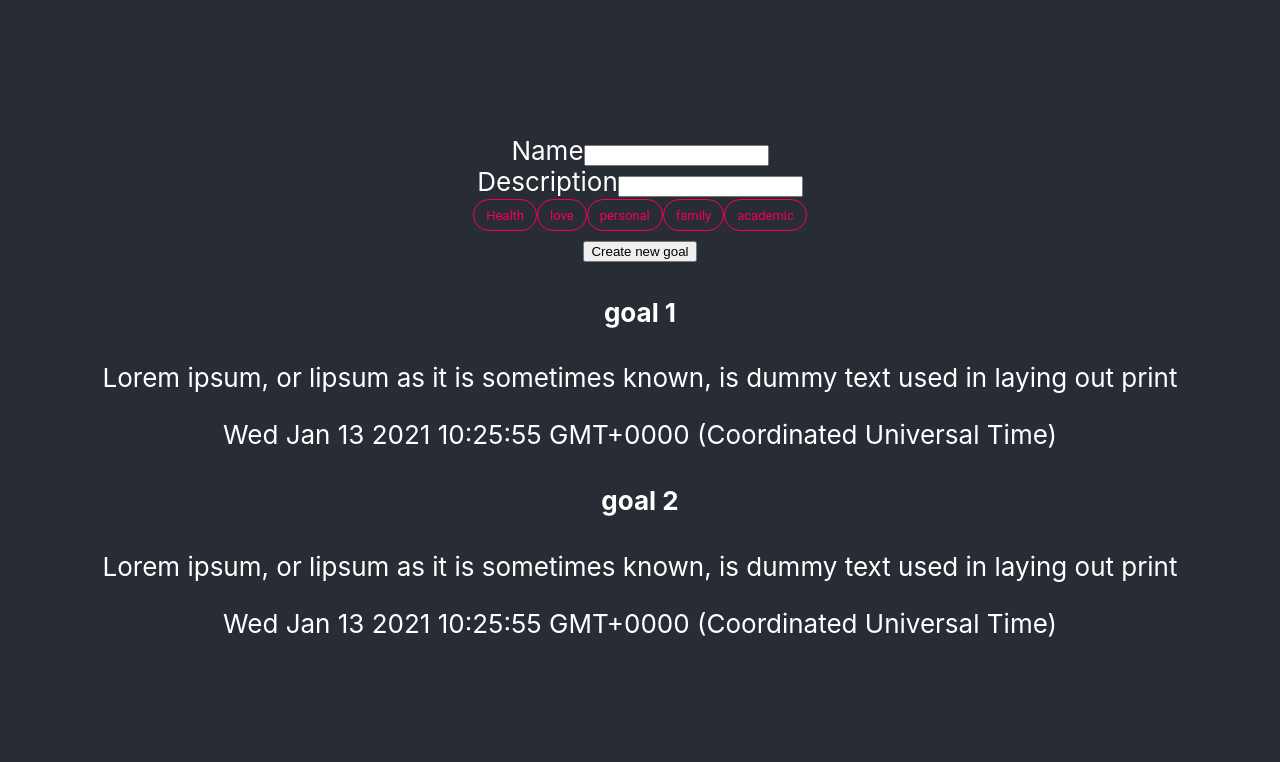
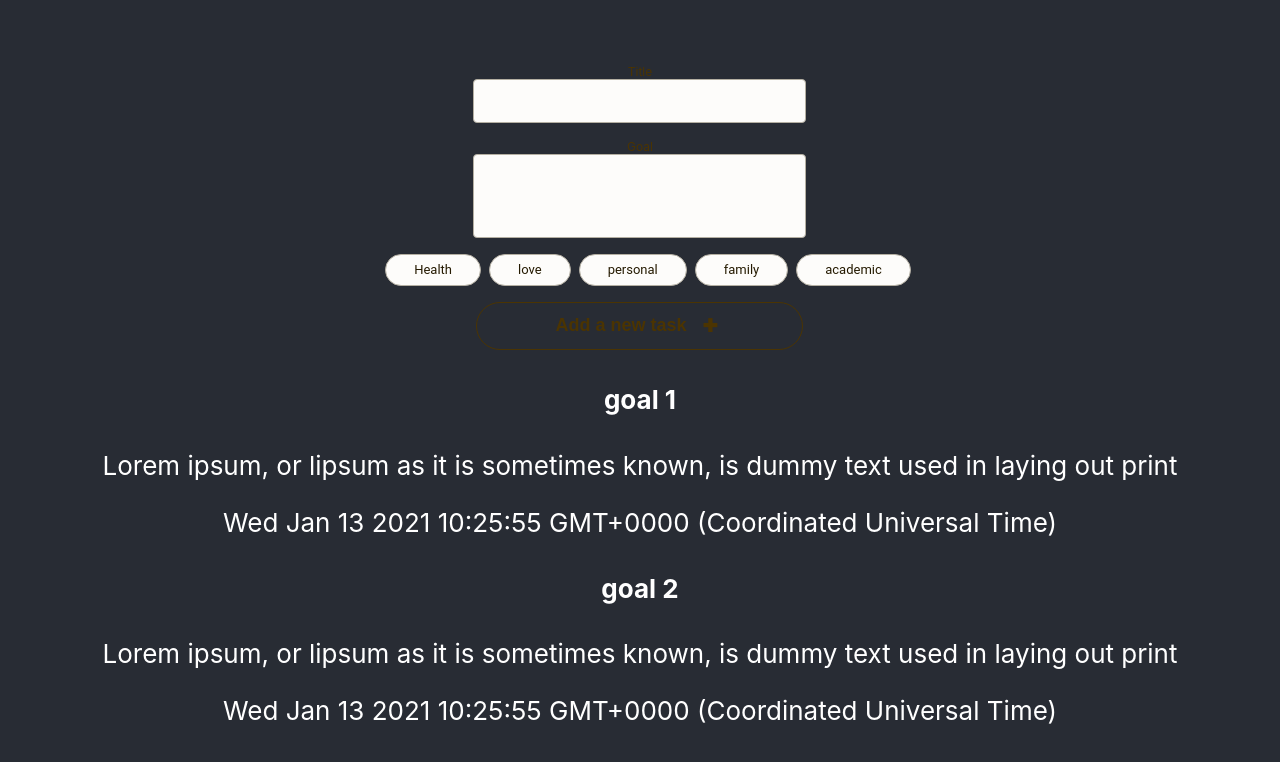
Before and after one commit to BhavyaCodes/get-it-done, a React (Create React App) app: page / in a window 1280 px wide. Shown: the top 762 px of the page. Built offline with nearby package versions, Linux system fonts and the light colour scheme.

Commit message:
Style goal form using styled-components and material-ui

```diff
--- a/src/components/HashTagSelector.jsx
+++ b/src/components/HashTagSelector.jsx
@@ -1,5 +1,6 @@
 import React from "react";
 import Chip from "@material-ui/core/Chip";
+import { withStyles } from '@material-ui/core/styles';
 
 function HashTagSelector({ hashTags, setHashTags, globalHashTags }) {
   const handleAddHashTag = (hashTag) => {
@@ -12,23 +13,58 @@ function HashTagSelector({ hashTags, setHashTags, globalHashTags }) {
     });
   };
 
+  const StyleChipActive = withStyles({
+    root: {
+      backgroundColor: '#F3CE7B',
+      color: '#251A01',
+      borderColor: '#B4AFA2',
+      padding: '4px 16px',
+      textSize: '18px',
+      marginRight: '8px',
+      "&&:hover": {
+        backgroundColor: "#f3ce7b"
+      },
+      "&&:focus": {
+        backgroundColor: "green"
+      }
+    }
+  })(Chip);
+
+  const StyleChipInactive = withStyles({
+    root: {
+      backgroundColor: '#FDFCFA',
+      color: '#251A01',
+      borderColor: '#B4AFA2',
+      padding: '4px 16px',
+      textSize: '18px',
+      margin: '16px 8px 16px 0',
+      "&&:hover": {
+        backgroundColor: "#f3ce7b"
+      },
+      "&&:focus": {
+        backgroundColor: "green"
+      }
+    }
+  })(Chip);
+
+
+
   return (
-    <div>
+    <div style={{ marginLeft: '24px'}}>
       {globalHashTags.map((hashTag) =>
         hashTags.includes(hashTag) ? (
-          <Chip
+          <StyleChipActive
             key={hashTag}
-            color="secondary"
             label={hashTag}
             clickable
             onClick={() => {
               handleRemoveHashTag(hashTag);
             }}
+            variant="outlined"
           />
         ) : (
-          <Chip
+          <StyleChipInactive
             key={hashTag}
-            color="secondary"
             label={hashTag}
             clickable
             onClick={() => {
--- a/src/components/NewGoalForm.jsx
+++ b/src/components/NewGoalForm.jsx
@@ -2,6 +2,9 @@ import { useState } from "react";
 import { v4 as uuidv4 } from "uuid";
 import useInputState from "../hooks/useInputState";
 import HashTagSelector from "./HashTagSelector";
+import styled, { css } from 'styled-components'
+import { StyledLabel } from '../styles/styled'
+
 
 function NewGoalForm({ setGoals, globalHashTags }) {
   const [name, setName, resetName] = useInputState("");
@@ -30,20 +33,54 @@ function NewGoalForm({ setGoals, globalHashTags }) {
     resetForm();
   };
 
+  const StyledButton = styled.button`
+  display: flex;
+  border-radius: 32px;
+  padding: 12px 0 12px 78px;
+  width: 327px;
+  background: transparent;
+  color: #4B3402;
+  border: 1px solid #4B3402;
+  font-size: 18px;
+  font-weight: 700;
+  height: 48px;
+  /* ${props => props.primary && css`
+    background: white;
+    color: black;
+  `} */
+`
+
+const StyledInput = styled.input`
+background: #FDFCFA;
+border: 1px solid #B4AFA2;
+border-radius: 4px;
+width: 327px;
+height: 40px;
+`
+const StyledInputLarge = styled.input`
+background: #FDFCFA;
+border: 1px solid #B4AFA2;
+border-radius: 4px;
+width: 327px;
+height: 80px;
+`
+
+
   return (
     <form onSubmit={handleFormSubmit}>
-      <label>Name</label>
-      <input value={name} onChange={setName} />
-      <br />
-      <label>Description</label>
-      <input value={desc} onChange={setDesc} />
-      <br />
+      <div style={{display: 'flex', justifyContent: 'center'}}><div>
+      <StyledLabel>Title</StyledLabel>
+      <StyledInput value={name} onChange={setName} />
+      <StyledLabel capitalize>Goal</StyledLabel>
+      <StyledInputLarge value={desc} onChange={setDesc} />
+      </div></div>
       <HashTagSelector
         hashTags={hashTags}
         setHashTags={setHashTags}
         globalHashTags={globalHashTags}
       />
-      <button type="submit">Create new goal</button>
+      {/* <button type="submit">Add a new task</button> */}
+      <div style={{display: 'flex', justifyContent: 'center'}}><StyledButton  type="submit">Add a new task<span style={{paddingLeft: '16px'}} >✚</span></StyledButton></div>
     </form>
   );
 }
--- /dev/null
+++ b/src/styles/styled.js
@@ -0,0 +1,12 @@
+import styled from 'styled-components';
+
+export const StyledLabel = styled.label`
+  display: block;
+  font-size: 12px;
+  text-transform: ${({ capitalize }) => (capitalize ? 'capitalize' : 'none')};
+  align-self: center;
+  margin-bottom: 0;
+  margin-top: 16px;
+  color: #4B3402;
+  font-weight: 400;
+`;
```
